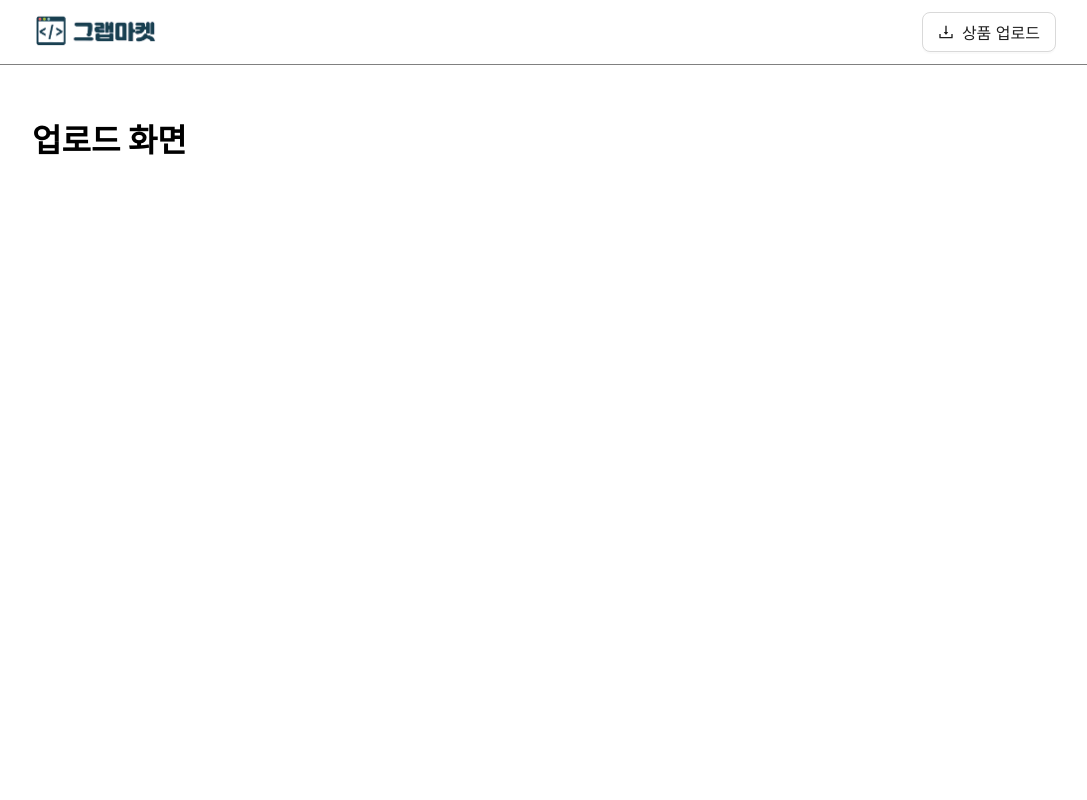
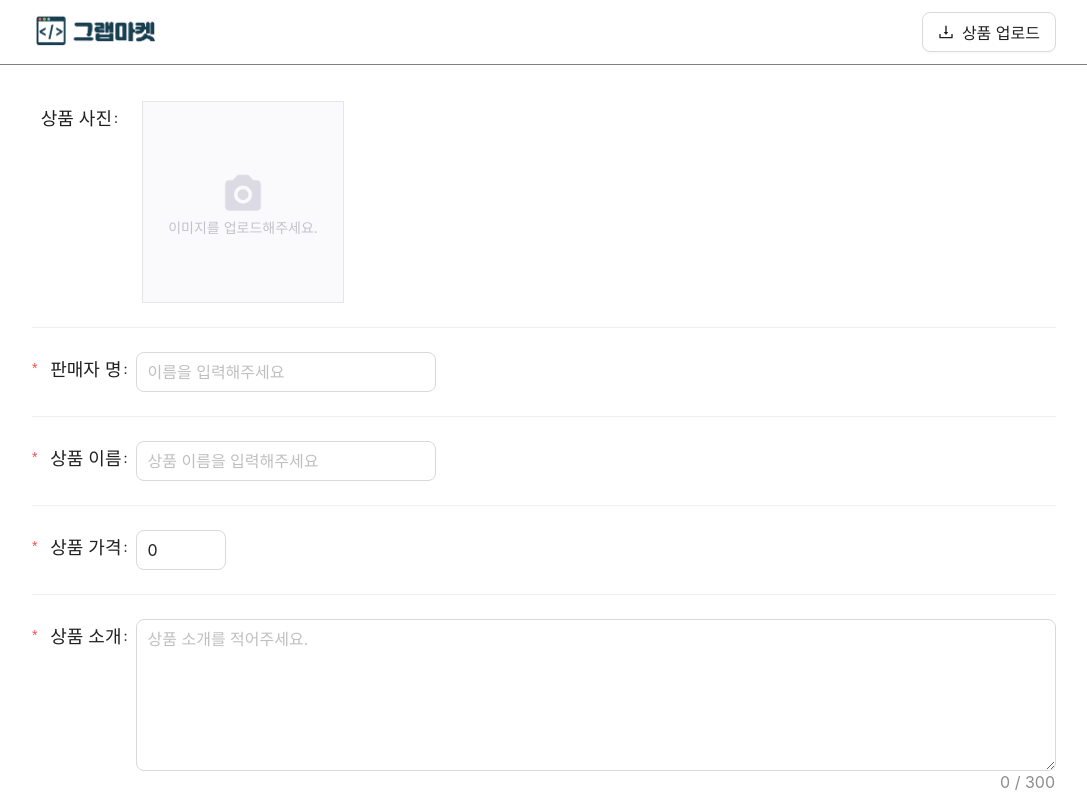
Before and after one commit to heejinKim-web/grab-market-client, a React (Create React App) app: page /upload in a window 1280 px wide. Shown: the top 800 px of the page, without its empty margins (96-1183 px from the left). Built offline with nearby package versions, Linux system fonts and the light colour scheme.

Commit message:
react project server update

```diff
--- a/src/App.css
+++ b/src/App.css
@@ -32,10 +32,9 @@
 }
 
 #body {
-  height: 100vh;
+  height: auto;
   width: 1024px;
   margin: 0 auto;
-  padding: 20px;
 }
 
 #footer {
--- a/src/main/index.js
+++ b/src/main/index.js
@@ -7,9 +7,7 @@
   const [products, setProducts] = React.useState([]);
   React.useEffect(function () {
     axios
-      .get(
-        "https://f285b80a-d8ed-4030-bde2-c1733782e599.mock.pstmn.io/products"
-      )
+      .get("http://localhost:8080/products")
       .then(function (result) {
         const products = result.data.products;
         setProducts(products);
--- /dev/null
+++ b/src/upload/index.css
@@ -0,0 +1,46 @@
+#upload-container {
+  padding-top: 36px;
+}
+
+#upload-img-placeholder {
+  width: 200px;
+  height: 200px;
+  display: flex;
+  flex-direction: column;
+  align-items: center;
+  justify-content: center;
+  border: 1px solid rgb(230, 230, 230);
+  background: rgb(250, 250, 253);
+  margin-left: 16px;
+}
+
+#upload-img-placeholder > img {
+  width: 50px;
+  height: 50px;
+}
+
+#upload-img-placeholder > span {
+  font-size: 14px;
+  color: rgb(195, 194, 204);
+}
+
+.upload_name {
+  width: 300px;
+}
+
+.upload_label {
+  font-size: 18px;
+  width: 80px;
+}
+
+#product-description {
+  height: 150px;
+}
+
+#submit-button {
+  float: right;
+  background-color: rgb(30, 120, 255);
+  color: white;
+  border: none;
+  margin-top: 16px;
+}
--- a/src/upload/index.js
+++ b/src/upload/index.js
@@ -1,5 +1,77 @@
+import { Form, Divider, Input, InputNumber, Button } from "antd";
+import "./index.css";
+
 function UploadPage() {
-  return <h1>업로드 화면</h1>;
+  const onSubmit = (values) => {
+    console.log(values);
+  };
+  return (
+    <div id="upload-container">
+      <Form name="상품 업로드" onFinish={onSubmit}>
+        <Form.Item
+          name="upload"
+          label={<div className="upload_label">상품 사진</div>}
+        >
+          <div id="upload-img-placeholder">
+            <img src="/images/icons/camera.png"></img>
+            <span>이미지를 업로드해주세요.</span>
+          </div>
+        </Form.Item>
+
+        <Divider />
+        <Form.Item
+          label={<div className="upload_label">판매자 명</div>}
+          name="seller"
+          rules={[{ required: true, message: "판매자 이름을 입력해주세요." }]}
+        >
+          <Input
+            className="upload_name"
+            size="large"
+            placeholder="이름을 입력해주세요"
+          />
+        </Form.Item>
+        <Divider />
+        <Form.Item
+          label={<div className="upload_label">상품 이름</div>}
+          name="name"
+          rules={[{ required: true, message: "상품 이름을 입력해주세요." }]}
+        >
+          <Input
+            className="upload_name"
+            size="large"
+            placeholder="상품 이름을 입력해주세요"
+          />
+        </Form.Item>
+        <Divider />
+        <Form.Item
+          label={<div className="upload_label">상품 가격</div>}
+          name="price"
+          rules={[{ required: true, message: "상품 가격을 입력해주세요." }]}
+        >
+          <InputNumber className="upload_price" size="large" defaultValue={0} />
+        </Form.Item>
+        <Divider />
+        <Form.Item
+          name="description"
+          label={<div className="upload_label">상품 소개</div>}
+          rules={[{ required: true, message: "상품 소개를 입력해주세요." }]}
+        >
+          <Input.TextArea
+            size="large"
+            id="product-description"
+            showCount
+            maxLength={300}
+            placeholder="상품 소개를 적어주세요."
+          />
+        </Form.Item>
+        <Form.Item>
+          <Button id="submit-button" size="large" htmlType="submit">
+            문제 등록하기
+          </Button>
+        </Form.Item>
+      </Form>
+    </div>
+  );
 }
 
 export default UploadPage;
```
